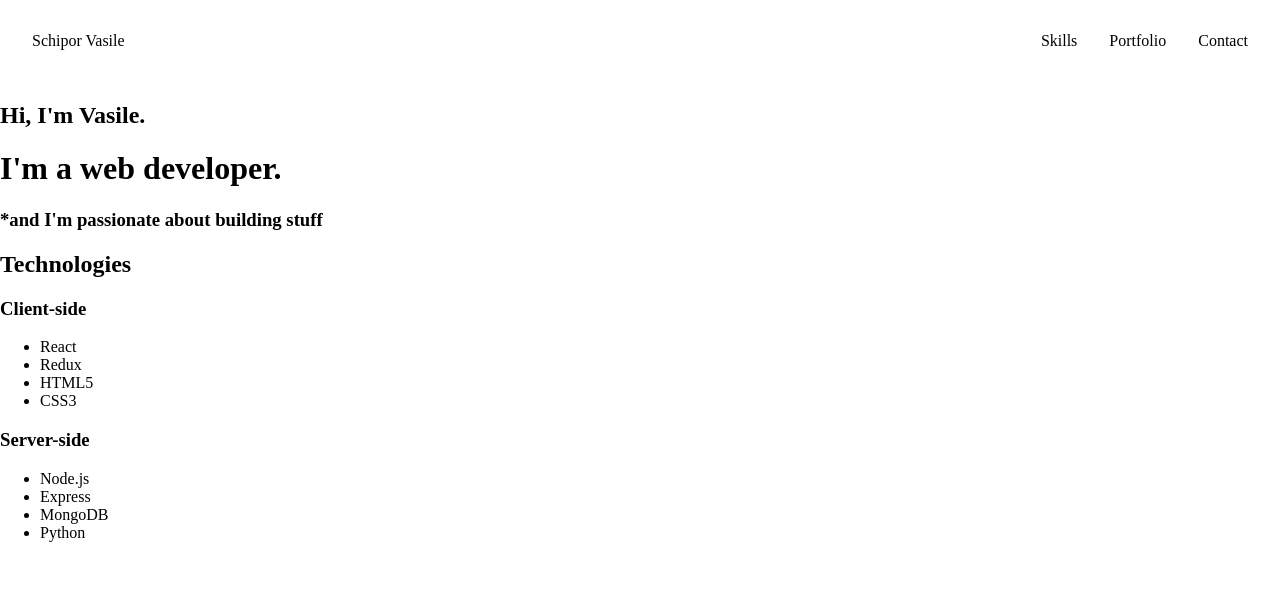
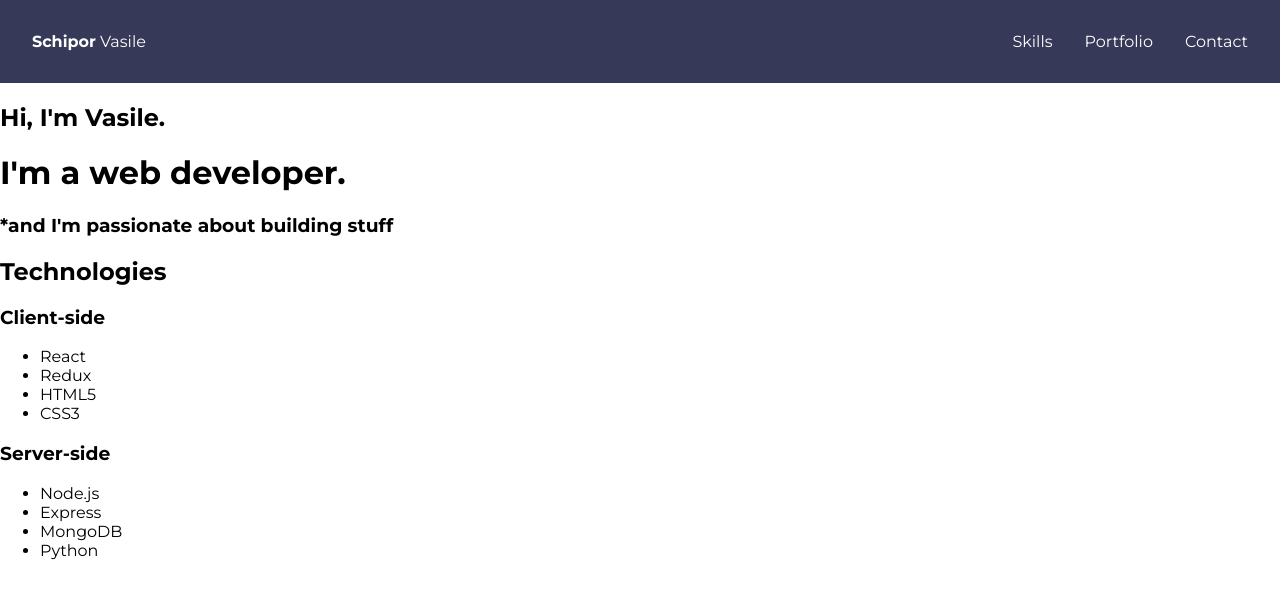
Before and after one commit to Utakato/Portfolio, a React (Create React App) app in the folder client/: page / in a window 1280 px wide. Shown: the top 598 px of the page. Built offline with nearby package versions, Linux system fonts and the light colour scheme.

Commit message:
Add global styles, Add Header style

```diff
--- a/client/src/App.css
+++ b/client/src/App.css
@@ -0,0 +1,3 @@
+* {
+    font-family: var(--ff);
+}
--- a/client/src/components/Header/style.css
+++ b/client/src/components/Header/style.css
@@ -3,6 +3,8 @@ header {
     justify-content: space-between;
     align-items: center;
     padding: 2rem;
+    background-color: var(--blue);
+    color: var(--white)
 }
 
 nav {
@@ -11,3 +13,11 @@ nav {
     align-items: center;
     gap: 2rem;
 }
+
+.logo span {
+    font-weight: 700;
+}
+
+.item {
+    cursor: pointer;
+}
--- a/client/src/index.css
+++ b/client/src/index.css
@@ -1,3 +1,5 @@
+@import url('https://fonts.googleapis.com/css2?family=Montserrat:wght@300;400;700&display=swap');
+
 html,
 body {
   margin: 0;
@@ -10,4 +12,5 @@ body {
   --orange: #DA7635;
   --white: #FFFFFF;
   --light_blue: #686CA1;
+  --ff : 'Montserrat', sans-serif;
 }
```
